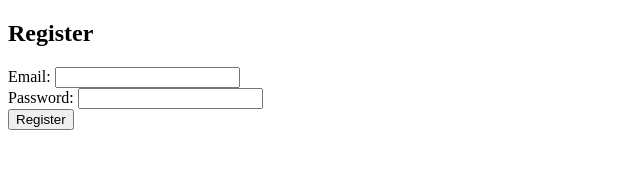
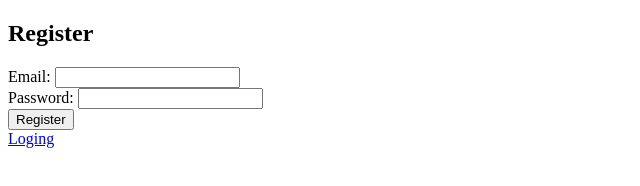
Before and after one commit to Dr-m-haddouch/Science, a plain HTML site: page index.html in a window 1280 px wide. Shown: the full height of the page, 0-640 px from the left. Drawn offline with Linux system fonts and the light colour scheme.

Commit message:
index.html

```diff
--- a/index.html
+++ b/index.html
@@ -45,11 +45,10 @@
         <h2>Register</h2>
         <label for="email">Email:</label>
         <input type="text" id="email" required><br>
-
         <label for="password">Password:</label>
         <input type="password" id="password" required><br>
-
         <button onclick="registerUser()">Register</button>
     </div>
+      <a href="index1.html">Loging</a>
 </body>
 </html>
```
